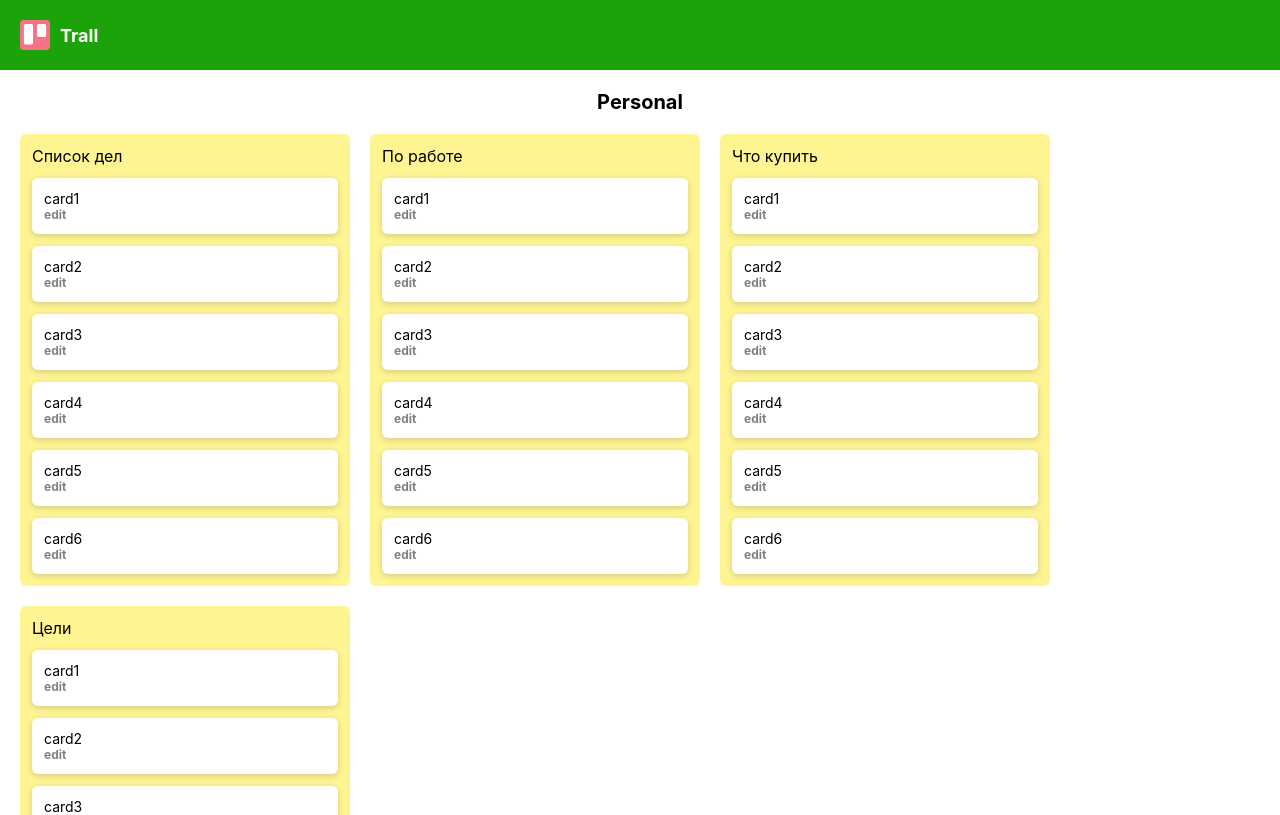
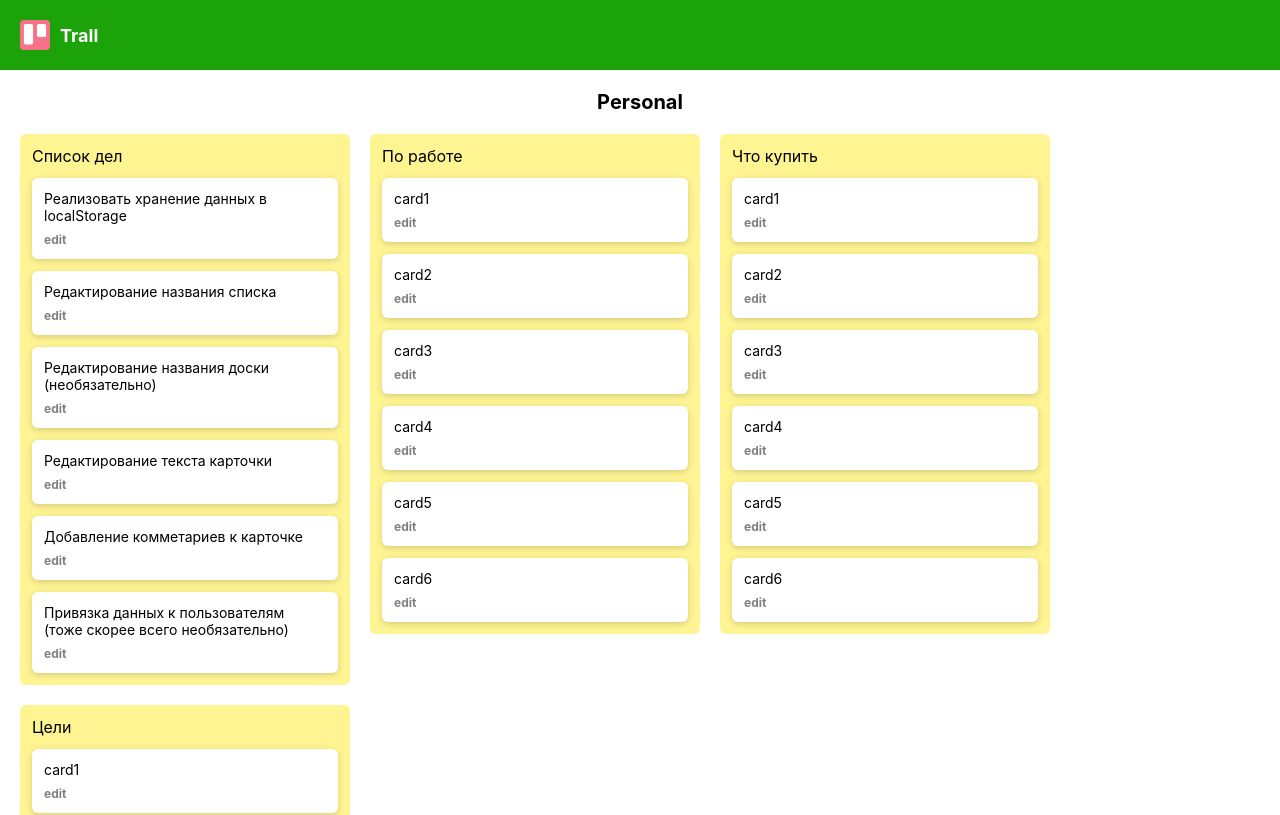
Before and after one commit to manyopensource/trall, a React (Create React App) app: page / in a window 1280 px wide. Shown: the top 815 px of the page. Built offline with nearby package versions, Linux system fonts and the light colour scheme.

Commit message:
some corrections of data and components

```diff
--- a/src/features/board/Board.js
+++ b/src/features/board/Board.js
@@ -10,22 +10,22 @@ class Board extends Component {
         name: 'Список дел',
         cards: [
           {
-            text: 'card1'
+            text: 'Реализовать хранение данных в localStorage'
           },
           {
-            text: 'card2'
+            text: 'Редактирование названия списка'
           },
           {
-            text: 'card3'
+            text: 'Редактирование названия доски (необязательно)'
           },
           {
-            text: 'card4'
+            text: 'Редактирование текста карточки'
           },
           {
-            text: 'card5'
+            text: 'Добавление комметариев к карточке'
           },
           {
-            text: 'card6'
+            text: 'Привязка данных к пользователям (тоже скорее всего необязательно)'
           }
         ]
       },
--- a/src/features/card/Card.scss
+++ b/src/features/card/Card.scss
@@ -9,6 +9,7 @@
     }
     &__text {
         font-size: 14px;
+        margin-bottom: 8px;
     }
     &__btn-edit {
         font-size: 12px;
--- a/src/features/list/List.js
+++ b/src/features/list/List.js
@@ -12,6 +12,7 @@ class List extends Component {
         <div className="list__inner">
           <div className="list__name">{this.props.name}</div>
           <div className="list__cards">{cards}</div>
+          <div className="list__adding">Add new</div>
         </div>
       </div>
     );
```
